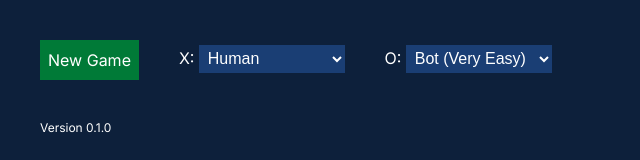
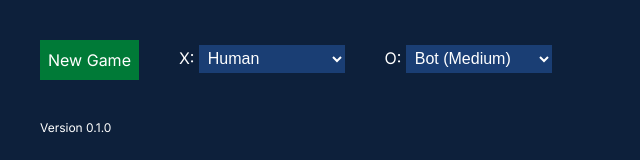
Before and after one commit to ShephardLuke/tic-tac-toe, a Next.js app: page / in a window 1280 px wide. Shown: the top 160 px of the page, without its empty margins (0-640 px from the left). Built offline with nearby package versions, Linux system fonts and the light colour scheme.

Commit message:
Switched default O to medium bot

```diff
--- a/app/page.tsx
+++ b/app/page.tsx
@@ -23,7 +23,7 @@ export default function Home() {
     new DifficultyTemplate(ImpossibleBot.NAME, () => {return new ImpossibleBot()}),
   ]
 
-  const [playerList, setPlayerList] = useState<number[]>([0, 1]); // Defaults human vs easy bot
+  const [playerList, setPlayerList] = useState<number[]>([0, 3]); // Defaults human vs easy bot
 
   let pk = require("../package.json");
 
```
